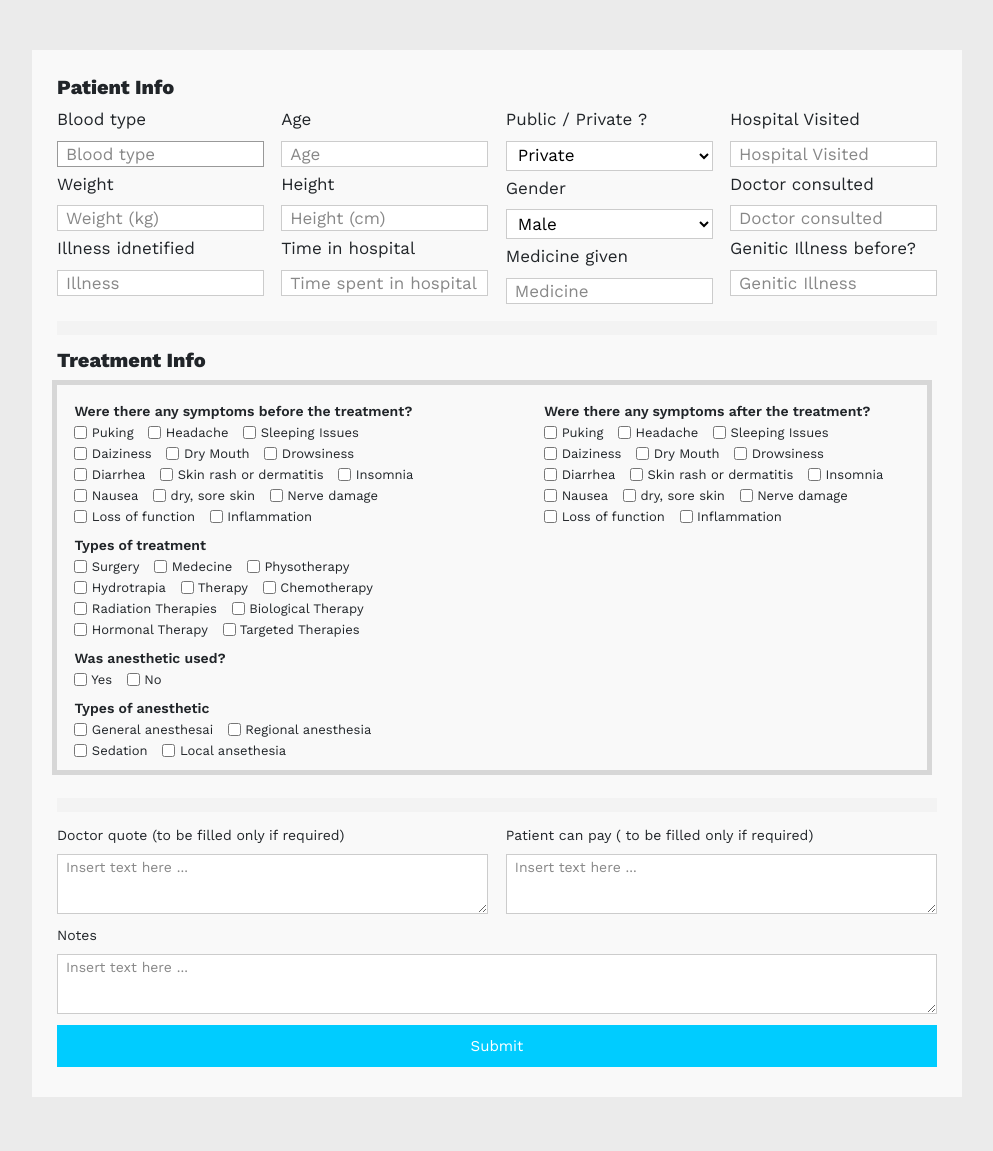
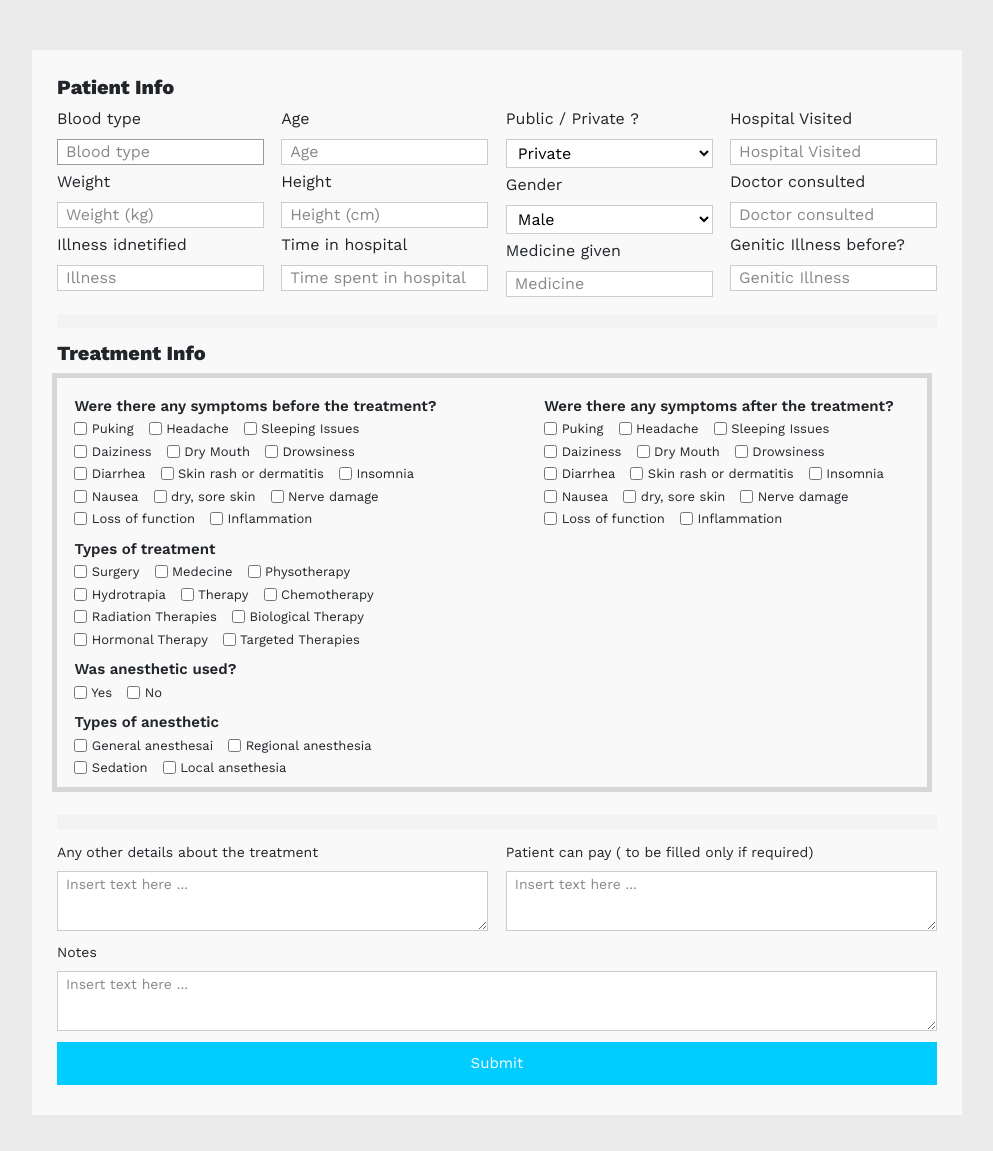
Before and after one commit to ixWatan/meet2022-case-study, a Flask app: page /form in a window 1280 px wide. Shown: the top 1151 px of the page, without its empty margins (143-1136 px from the left). Run offline with Flask 2, Linux system fonts and the light colour scheme; some libraries are stand-ins or nearby versions.

Commit message:
Update main.html

```diff
--- a/templates/main.html
+++ b/templates/main.html
@@ -21,7 +21,7 @@
     <form class="contact" action="/form" method="post">
       <h3 style="font-size:  20px;"><strong>Patient Info</strong></h3>
 
-      <div style="font-size:  17px;"class="col50 colleft">
+      <div style="font-size:  16px;"class="col50 colleft">
         <div class="col50 colleft">
           <div class="wd50">
             <label name="">Blood type</label>
@@ -55,7 +55,7 @@
         </div>
       </div>
 
-      <div style="font-size:  17px;"class="col50 colright">
+      <div style="font-size:  16px;"class="col50 colright">
         <div class="col50 colleft">
              <div class="wd50">
             <label name="">Public / Private ?</label>
@@ -102,7 +102,7 @@
         <h4 style="font-size:  20px;"><strong>Treatment Info</strong></h4>
       </div>
 
-      <div class="wd100 question-checkbox">
+      <div style="font-size:  15px;" class="wd100 question-checkbox">
         <div class="col50 colleft">
           <p>Were there any symptoms before the treatment?</p>
           <label name=""><input type="checkbox" value=""> Puking</label>
@@ -144,7 +144,7 @@
 
         </div>
 
-        <div class="col50 colright">
+        <div style="font-size:  15px;" class="col50 colright">
           <p>Were there any symptoms after the treatment?</p>
           <label name=""><input type="checkbox" value=""> Puking</label>
           <label name=""><input type="checkbox" value=""> Headache</label>
@@ -169,7 +169,7 @@
 
       <div class="col50 colleft">
         <div class="wd100">
-          <label name="">Doctor quote (to be filled only if required)</label>
+          <label name="">Any other details about the treatment</label>
           <textarea placeholder="Insert text here ..." required></textarea>
         </div>
       </div>
```
